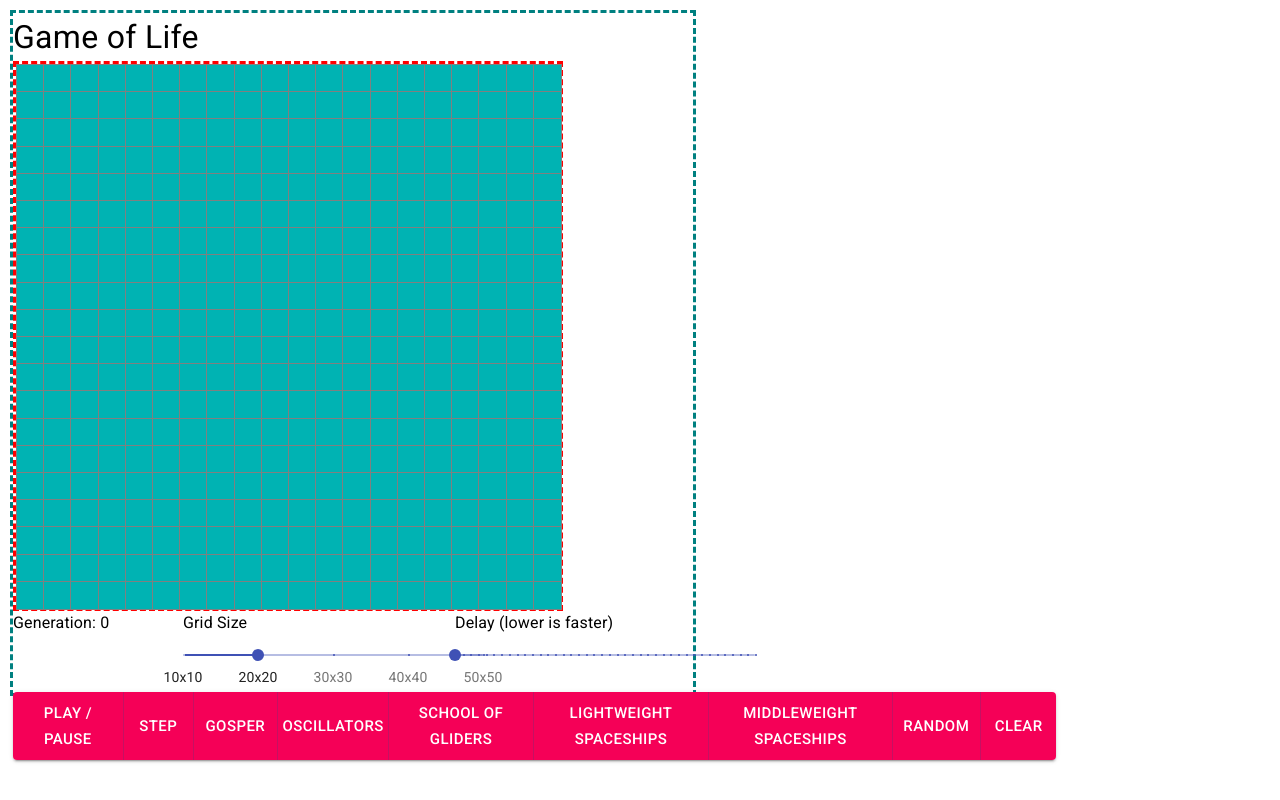
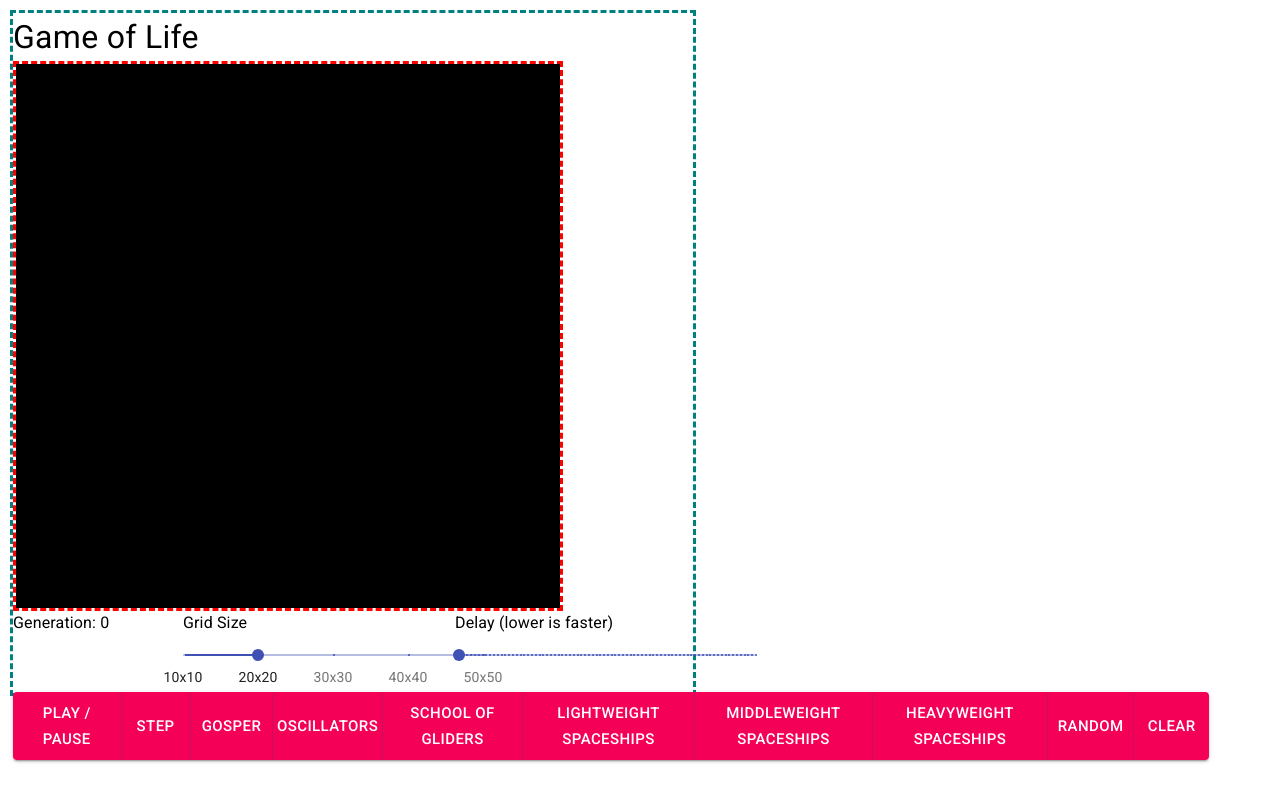
Before and after one commit to bloominstituteoftechnology/CS-Build-Week-1, a React (Create React App) app: page / in a window 1280 px wide. Built offline with nearby package versions, Linux system fonts and the light colour scheme.

Commit message:
Added functionality to stop cycles if the grid becomes static. Moved presets to presets folder.

```diff
--- a/src/assets/mui-themes/main_theme.js
+++ b/src/assets/mui-themes/main_theme.js
@@ -16,17 +16,27 @@ export default createMuiTheme({
     main: 'white',
     alive: {
       // green
-      a: '#00ff00',
-      b: '#00e600',
-      c: '#00cc00',
-      d: '#00b300'
+      a: '#00ffd5',
+      b: '#24ffd9',
+      c: '#40ffde',
+      d: '#5effe3',
+      e: '#87ffeb',
+      f: '#adfff1',
+      g: '#c4fff5',
+      h: '#dbfff9',
+      i: '#ffffff'
     },
     // blue
     dead: {
-      a: '#00ffff',
-      b: '#00e6e6',
-      c: '#00cccc',
-      d: '#00b3b3'
+      a: '#0000ff',
+      b: '#0000e3',
+      c: '#0000c4',
+      d: '#0000a8',
+      e: '#00008a',
+      f: '#000066',
+      g: '#00004a',
+      h: '#00002e',
+      i: '#000000'
     }
   }
 });
--- a/src/components/Controls.js
+++ b/src/components/Controls.js
@@ -8,11 +8,12 @@ import ButtonGroup from '@material-ui/core/ButtonGroup';
 
 import GridSizeSlider from './GridSizeSlider';
 import DelaySlider from './DelaySlider';
-import gosper from '../utilities/gosper';
-import oscillators from '../utilities/oscillators';
-import gliders from '../utilities/gliders';
-import MWSSs from '../utilities/MWSSs';
-import LWSSs from '../utilities/LWSSs';
+import gosper from '../presets/gosper';
+import oscillators from '../presets/oscillators';
+import gliders from '../presets/gliders';
+import LWSSs from '../presets/LWSSs';
+import MWSSs from '../presets/MWSSs';
+import HWSSs from '../presets/HWSSs';
 
 const useStyles = makeStyles(theme => ({
   topRow: {
@@ -54,18 +55,23 @@ export default function Controls({
               >
                 <Button onClick={e => playPause(e)}>Play / Pause</Button>
                 <Button onClick={e => step(e)}>Step</Button>
-                <Button onClick={e => preset(e, gosper, 40)}>Gosper</Button>
-                <Button onClick={e => preset(e, oscillators, 30)}>
+                <Button onClick={e => preset(e, gosper, 40, 500)}>
+                  Gosper
+                </Button>
+                <Button onClick={e => preset(e, oscillators, 30, 100)}>
                   Oscillators
                 </Button>
-                <Button onClick={e => preset(e, gliders, 20)}>
+                <Button onClick={e => preset(e, gliders, 20, 25)}>
                   School of Gliders
                 </Button>
-                <Button onClick={e => preset(e, LWSSs, 20)}>
+                <Button onClick={e => preset(e, LWSSs, 20, 25)}>
                   Lightweight Spaceships
                 </Button>
-                <Button onClick={e => preset(e, MWSSs, 20)}>
+                <Button onClick={e => preset(e, MWSSs, 20, 25)}>
                   Middleweight Spaceships
+                </Button>
+                <Button onClick={e => preset(e, HWSSs, 20, 25)}>
+                  Heavyweight Spaceships
                 </Button>
                 <Button onClick={e => random(e)}>Random</Button>
                 <Button onClick={e => clear(e)}>Clear</Button>
--- a/src/components/DelaySlider.js
+++ b/src/components/DelaySlider.js
@@ -30,9 +30,9 @@ export default function DelaySlider({ delay, updateDelay }) {
         getAriaValueText={valuetext}
         aria-labelledby='discrete-slider'
         valueLabelDisplay='auto'
-        step={50}
+        step={25}
         marks
-        min={50}
+        min={25}
         max={2000}
       />
     </div>
--- a/src/components/GameOfLife.js
+++ b/src/components/GameOfLife.js
@@ -34,7 +34,7 @@ export default function GameOfLife() {
   const [isRunning, setIsRunning] = useState(false);
 
   useEffect(() => {
-    const tempCellData = Array(gridSize * gridSize).fill(40);
+    const tempCellData = Array(gridSize * gridSize).fill(90);
     setCellData(tempCellData);
     cellDataRef.current = tempCellData;
   }, [gridSize]);
@@ -43,10 +43,10 @@ export default function GameOfLife() {
     e.preventDefault();
     const tempCellData = Array.from(cellData);
     if (cellData[index] % 10 === 0) {
-      tempCellData[index] = 41;
+      tempCellData[index] = 91;
       setCellData(tempCellData);
     } else {
-      tempCellData[index] = 40;
+      tempCellData[index] = 90;
       setCellData(tempCellData);
     }
     const alive = [];
@@ -70,60 +70,30 @@ export default function GameOfLife() {
     setDelay(value);
   };
 
-  const preset = (e, preset, size) => {
+  const preset = (e, preset, size, delay) => {
     e.preventDefault();
+    setIsRunning(false);
     setGeneration(0);
     setGridSize(size);
+    setDelay(delay);
     setTimeout(() => {
       const tempCellData = cellDataRef.current.map((cell, index) => {
         if (preset.includes(index)) {
-          return 41;
+          return 91;
         } else {
-          return 40;
+          return 90;
         }
       });
       setCellData(tempCellData);
     }, 500);
   };
 
-  // const gosper = e => {
-  //   e.preventDefault();
-  //   setGeneration(0);
-  //   setGridSize(40);
-  //   setTimeout(() => {
-  //     const tempCellData = cellDataRef.current.map((cell, index) => {
-  //       if (gosperCoords.includes(index)) {
-  //         return 41;
-  //       } else {
-  //         return 40;
-  //       }
-  //     });
-  //     setCellData(tempCellData);
-  //   }, 500);
-  // };
-
-  // const oscillator = e => {
-  //   e.preventDefault();
-  //   setGeneration(0);
-  //   setGridSize(30);
-  //   setTimeout(() => {
-  //     const tempCellData = cellDataRef.current.map((cell, index) => {
-  //       if (oscillatorCoords.includes(index)) {
-  //         return 41;
-  //       } else {
-  //         return 40;
-  //       }
-  //     });
-  //     setCellData(tempCellData);
-  //   }, 500);
-  // };
-
   const random = e => {
     e.preventDefault();
     setGeneration(0);
     setCellData(
       cellData.map(cell => {
-        return Math.round(Math.random()) === 1 ? 41 : 40;
+        return Math.round(Math.random()) === 1 ? 91 : 90;
       })
     );
   };
@@ -134,15 +104,19 @@ export default function GameOfLife() {
     setCellData(
       Array.apply(null, Array(gridSize * gridSize)).map(
         Number.prototype.valueOf,
-        40
+        90
       )
     );
   };
 
   const next = (gridSize, cellData) => {
     const tempCellData = generate(gridSize, cellData);
-    setCellData(tempCellData);
-    setGeneration(generation + 1);
+    if (!tempCellData) {
+      setIsRunning(false);
+    } else {
+      setCellData(tempCellData);
+      setGeneration(generation + 1);
+    }
   };
 
   useInterval(() => next(gridSize, cellData), isRunning ? delay : null);
--- a/src/components/MemoCell.js
+++ b/src/components/MemoCell.js
@@ -6,8 +6,7 @@ import makeStyles from '@material-ui/styles/makeStyles';
 const useStyles = makeStyles(theme => ({
   cell: {
     width: '100%',
-    height: '100%',
-    border: '1px grey solid'
+    height: '100%'
   },
   alive1: {
     background: [theme.palette.alive.a]
@@ -21,6 +20,21 @@ const useStyles = makeStyles(theme => ({
   alive4: {
     background: [theme.palette.alive.d]
   },
+  alive5: {
+    background: [theme.palette.alive.e]
+  },
+  alive6: {
+    background: [theme.palette.alive.f]
+  },
+  alive7: {
+    background: [theme.palette.alive.g]
+  },
+  alive8: {
+    background: [theme.palette.alive.h]
+  },
+  alive9: {
+    background: [theme.palette.alive.i]
+  },
   dead1: {
     background: [theme.palette.dead.a]
   },
@@ -32,6 +46,21 @@ const useStyles = makeStyles(theme => ({
   },
   dead4: {
     background: [theme.palette.dead.d]
+  },
+  dead5: {
+    background: [theme.palette.dead.e]
+  },
+  dead6: {
+    background: [theme.palette.dead.f]
+  },
+  dead7: {
+    background: [theme.palette.dead.g]
+  },
+  dead8: {
+    background: [theme.palette.dead.h]
+  },
+  dead9: {
+    background: [theme.palette.dead.i]
   },
   title: {
     fontSize: '4em'
@@ -60,6 +89,16 @@ const MemoCell = React.memo(function Cell({
           ? classes.alive3
           : status === 41
           ? classes.alive4
+          : status === 51
+          ? classes.alive5
+          : status === 61
+          ? classes.alive6
+          : status === 71
+          ? classes.alive7
+          : status === 81
+          ? classes.alive8
+          : status === 91
+          ? classes.alive9
           : status === 10
           ? classes.dead1
           : status === 20
@@ -68,6 +107,16 @@ const MemoCell = React.memo(function Cell({
           ? classes.dead3
           : status === 40
           ? classes.dead4
+          : status === 50
+          ? classes.dead5
+          : status === 60
+          ? classes.dead6
+          : status === 70
+          ? classes.dead7
+          : status === 80
+          ? classes.dead8
+          : status === 90
+          ? classes.dead9
           : null
       )}
     />
--- /dev/null
+++ b/src/presets/HWSSs.js
@@ -0,0 +1,39 @@
+const HWSSs = [
+  66,
+  67,
+  85,
+  86,
+  88,
+  89,
+  90,
+  91,
+  106,
+  107,
+  108,
+  109,
+  110,
+  111,
+  127,
+  128,
+  129,
+  130,
+  291,
+  292,
+  307,
+  308,
+  309,
+  310,
+  312,
+  313,
+  327,
+  328,
+  329,
+  330,
+  331,
+  332,
+  348,
+  349,
+  350,
+  351
+];
+export default HWSSs;
--- a/src/utilities/generate.js
+++ b/src/utilities/generate.js
@@ -1,6 +1,8 @@
 export default function generate(gridSize, cellData) {
+  let life = false;
   const tempCellData = cellData.map((cell, index) => {
     let neighbors = 0;
+
     // handle corners first
     if (index === 0) {
       // upper left corner
@@ -186,21 +188,31 @@ export default function generate(gridSize, cellData) {
         ? (neighbors += 1)
         : (neighbors += 0);
     }
+
     if (cell % 10 === 1) {
       if (neighbors < 2 || neighbors > 3) {
+        life = true;
         return 10;
-      } else if (cell < 32) {
+      } else if (cell < 82) {
+        life = true;
         return cell + 10;
       } else {
         return cell;
       }
     } else if (neighbors === 3) {
+      life = true;
       return 11;
-    } else if (cell < 32) {
+    } else if (cell < 82) {
+      life = true;
       return cell + 10;
     } else {
       return cell;
     }
   });
-  return tempCellData;
+
+  if (life) {
+    return tempCellData;
+  } else {
+    return null;
+  }
 }
```
Also changed, not shown: src/presets/LWSSs.js (renamed from src/utilities/LWSSs.js), src/presets/MWSSs.js (renamed from src/utilities/MWSSs.js), src/presets/gliders.js (renamed from src/utilities/gliders.js), src/presets/gosper.js (renamed from src/utilities/gosper.js), src/presets/oscillators.js (renamed from src/utilities/oscillators.js).
